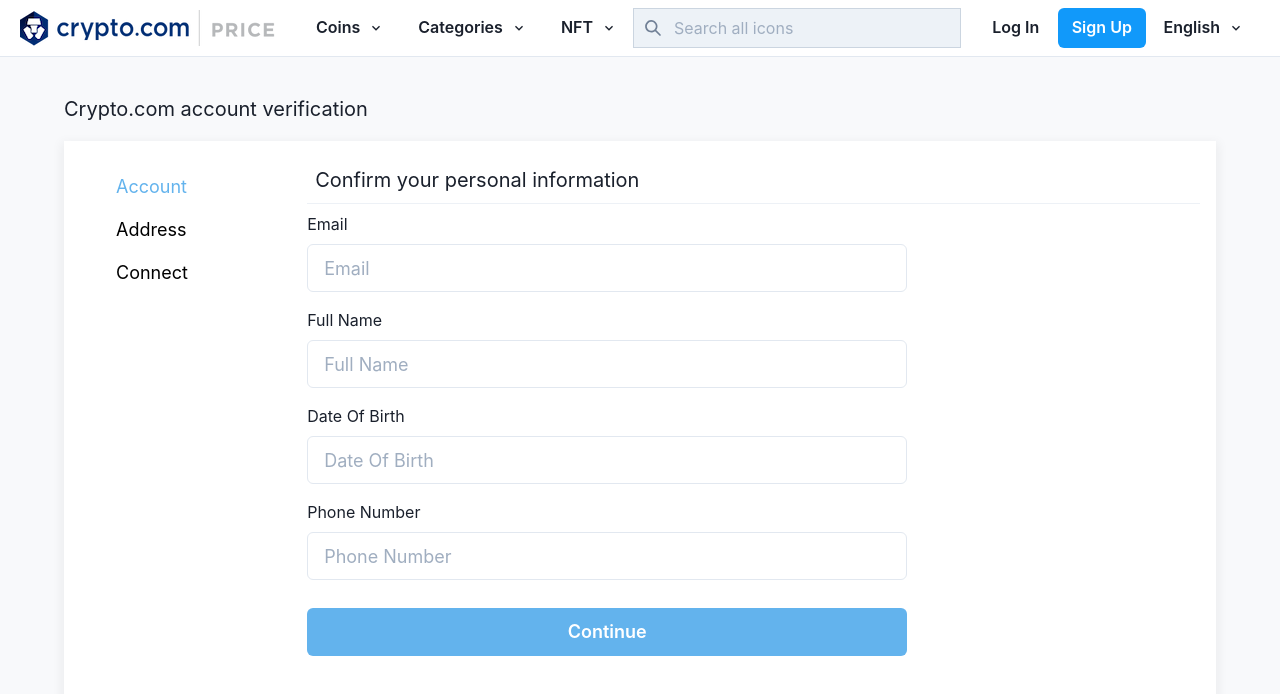
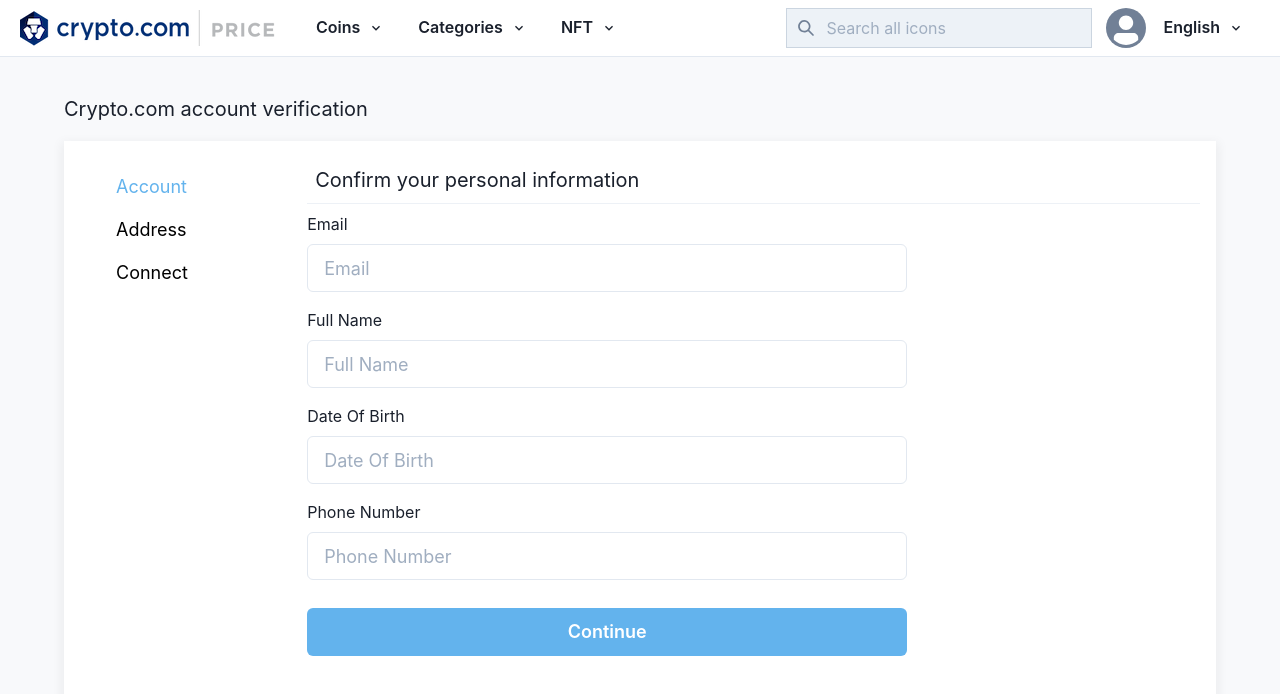
Before and after one commit to ryujinsoft/crypto-fe, a Next.js app: page /account in a window 1280 px wide. Shown: the top 694 px of the page. Built offline with nearby package versions, Linux system fonts and the light colour scheme.

Commit message:
fix: change btnSignup to avatar :sparkles:

```diff
--- a/components/Header.js
+++ b/components/Header.js
@@ -8,7 +8,8 @@
     Flex,
     Input,
     InputGroup,
-    InputLeftElement
+    InputLeftElement,
+    Avatar,
   } from "@chakra-ui/react"
 import { ChevronDownIcon, SearchIcon } from '@chakra-ui/icons'
 import Head from 'next/head'
@@ -74,8 +75,7 @@
                         />
                         <Input backgroundColor="gray.100" borderRadius="0" type="tel" placeholder="Search all icons" />
                     </InputGroup>
-                    <Button variant="ghost" px={7}>Log In</Button>
-                    <Button px={7} backgroundColor="#1199FA" color="white">Sign Up</Button>
+                    <Avatar w="40px" h="40px" bg="gray.500" />
                     <div>
                         <Menu>
                             <MenuButton as={Button} variant="ghost" rightIcon={<ChevronDownIcon />}>
```
